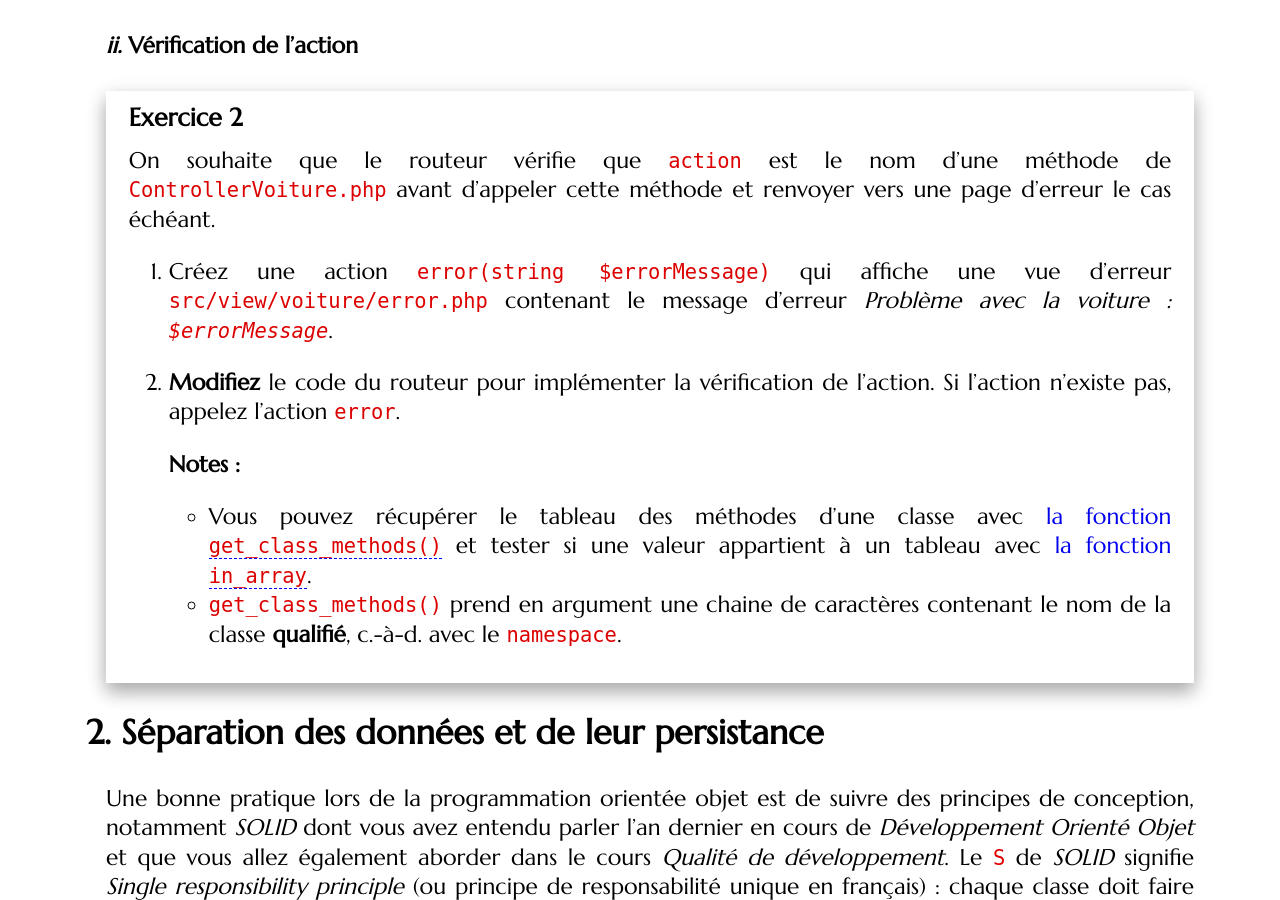
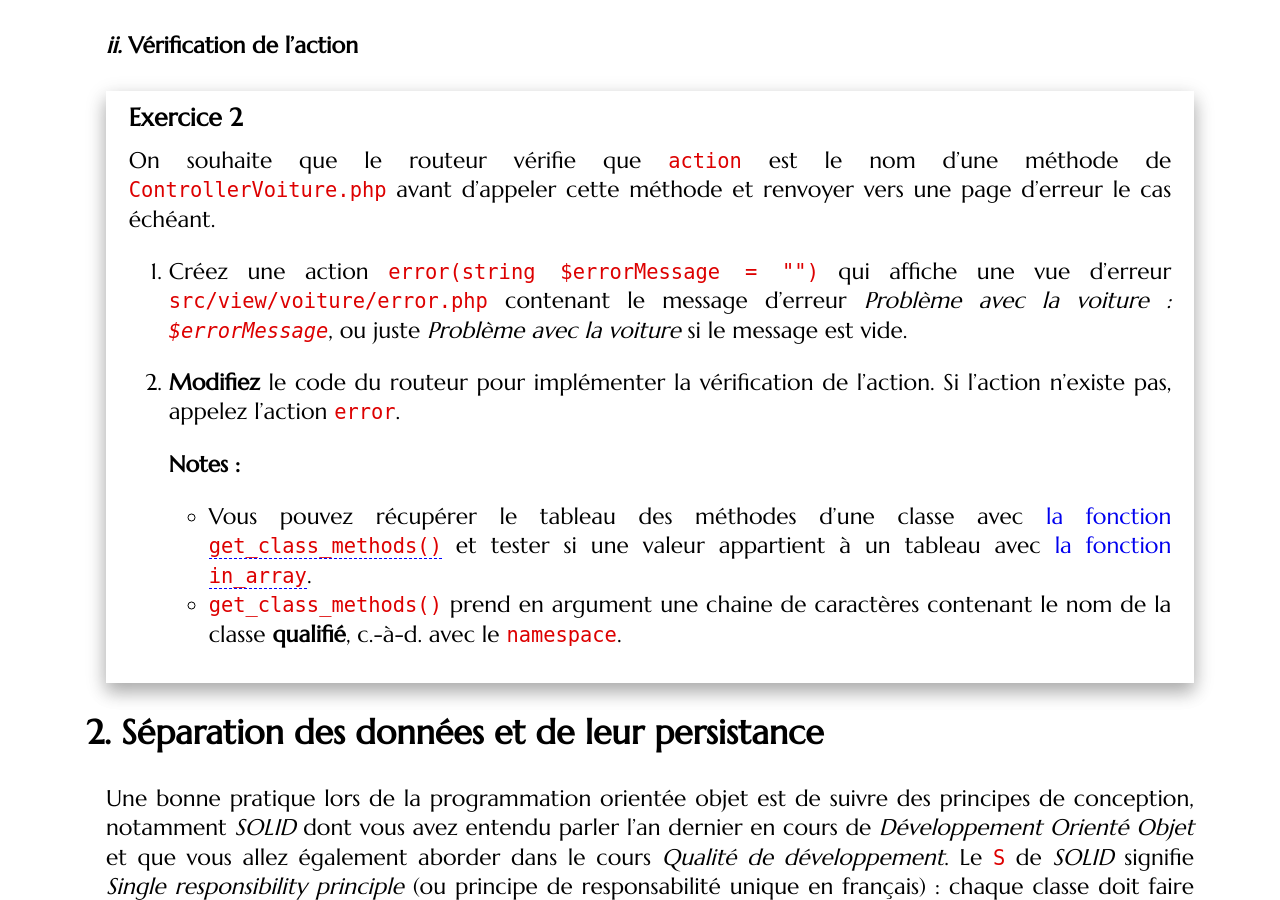
Before and after one commit to romainlebreton/R3.01-DeveloppementWeb, a Jekyll site: the page built from tutorials/tutorial6.md, in a window 1280 px wide and 900 px high, scrolled down 1197 px. Built offline with Jekyll 4.4.1, drawn with Linux system fonts in a browser that asks for light colours; some web fonts are replaced.

Commit message:
Error avec errormessage

```diff
--- a/tutorials/tutorial6.md
+++ b/tutorials/tutorial6.md
@@ -71,8 +71,10 @@ On souhaite que le routeur vérifie que `action` est le nom d'une méthode de
 `ControllerVoiture.php` avant d'appeler cette méthode et renvoyer vers une page
 d'erreur le cas échéant.
 
-1. Créez une action `error(string $errorMessage)` qui affiche une vue d'erreur
-   `src/view/voiture/error.php` contenant le message d'erreur *Problème avec la voiture : `$errorMessage`*.
+1. Créez une action `error(string $errorMessage = "")` qui affiche une vue
+   d'erreur `src/view/voiture/error.php` contenant le message d'erreur *Problème
+   avec la voiture : `$errorMessage`*, ou juste *Problème
+   avec la voiture* si le message est vide.
 
 1. **Modifiez** le code du routeur pour implémenter la vérification de l'action.
    Si l'action n'existe pas, appelez l'action `error`.
```
